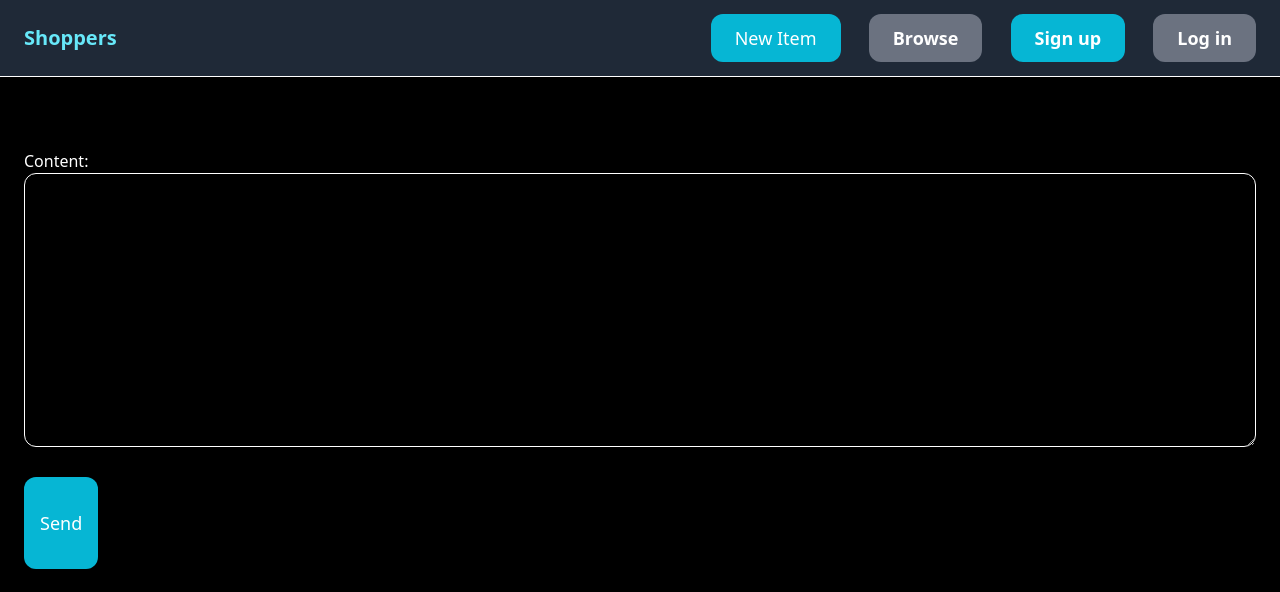
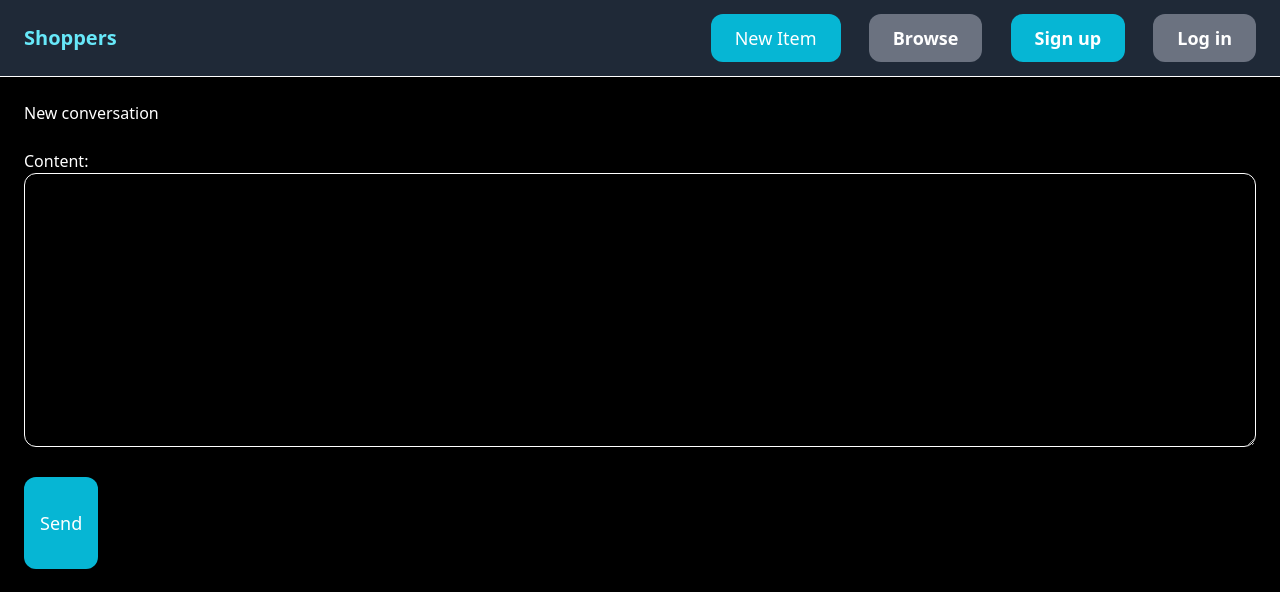
Before and after one commit to KarthikSRao34/ShoppersStore, a Django app: template Shoppers/conversation/templates/conversation/new.html in a window 1280 px wide. Shown: the top 592 px of the page. Run offline with Django 5.2, Linux system fonts and the light colour scheme; the template is opened without the code that fills it: values that come from a table or form of the project are taken from there, others are empty; some libraries are stand-ins or nearby versions.

Commit message:
minor format change

```diff
--- a/Shoppers/conversation/templates/conversation/new.html
+++ b/Shoppers/conversation/templates/conversation/new.html
@@ -3,7 +3,7 @@
 {% block title%}New conversation{%endblock%}
 
 {%block content%}
-<h1 class="mb-6 text-3-xl">New conversation</h1>
+<h1 class="mb-6 text-3-xl text-white">New conversation</h1>
 <form method="post" action=".">
     {%csrf_token%}
 
```
